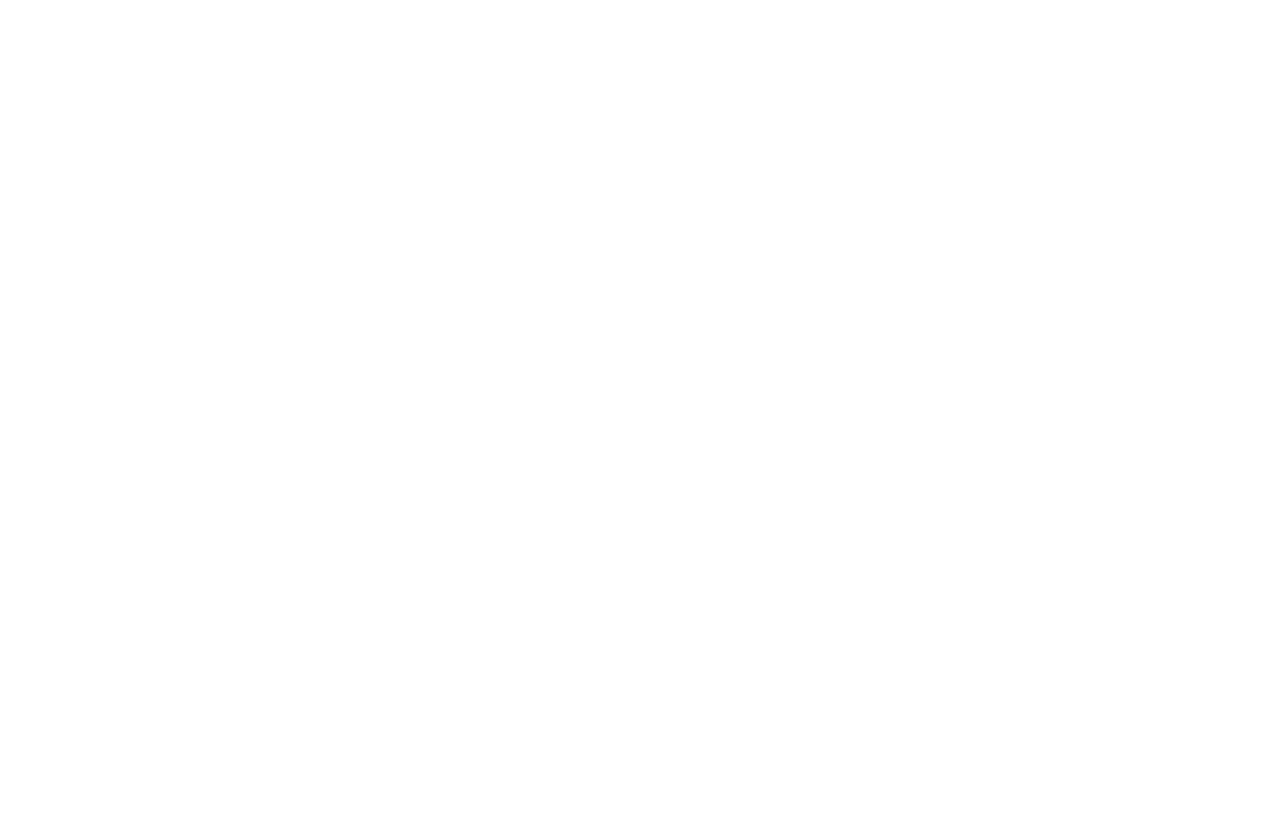
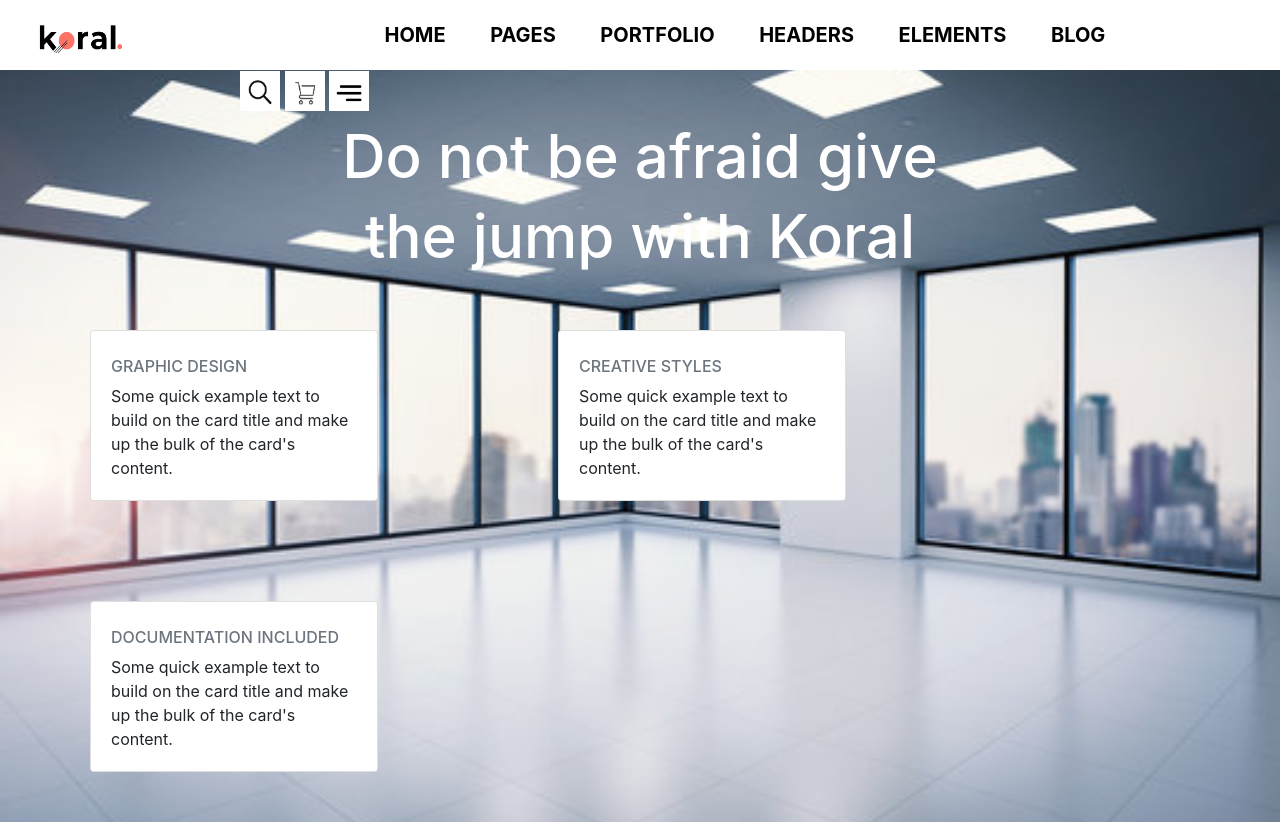
Before and after one commit to vanshika0307/fullStack-practical, a plain HTML site: page index.html in a window 1280 px wide. Before the commit the page ends 800 px from the top, so only its background shows below. Drawn offline with nearby package versions, Linux system fonts and the light colour scheme.

Commit message:
practical

```diff
--- a/index.html
+++ b/index.html
@@ -4,9 +4,133 @@
     <meta charset="UTF-8">
     <meta http-equiv="X-UA-Compatible" content="IE=edge">
     <meta name="viewport" content="width=device-width, initial-scale=1.0">
-    <title>Document</title>
+    <link rel="stylesheet" href="https://stackpath.bootstrapcdn.com/bootstrap/4.4.1/css/bootstrap.min.css" integrity="sha384-Vkoo8x4CGsO3+Hhxv8T/Q5PaXtkKtu6ug5TOeNV6gBiFeWPGFN9MuhOf23Q9Ifjh" crossorigin="anonymous">
+    <title>Full Stack Practical</title>
+    <style>
+        body{
+
+            background-image: url("360_F_155430860_Hlx6dRGMXy3d6G29eWXOY3xih3k1HswO.jpg");
+            background-size: cover;
+
+        }
+        *{
+            padding: 0;
+            margin: 0;
+            scroll-behavior: smooth;
+            box-sizing: border-box;
+        }
+        #container{
+            margin: 0px auto;
+            padding: 10px;
+        }
+
+        .section:after{
+            content: ' ';
+            display: block;
+            clear: both;
+        }
+        #content:after{
+            content: ' ';
+            display: block;
+            clear: both;
+        }
+
+        #header{
+            width: 100%;
+            height: 70px;
+            padding: 0 20px;
+            background-color: white;
+            position: fixed;
+            top: 0;
+            right: 0;
+
+        }
+
+        #header .navBar{
+            float: center;
+            list-style-type: none;
+        }
+        .navBar li{
+            display: inline-block;
+            line-height: 70px;
+
+        }
+        .navBar li a {
+            color:black;
+            font-size: 20px;
+            font-weight: bold;
+            text-decoration: none;
+            text-transform: uppercase;
+            padding:  0px 20px;
+
+
+         }
+        .navBar li a:hover {
+            color: #FF5B3C;
+            text-decoration-line: underline;
+            }
+
+        h1{
+
+            text-align: center;
+            font-size: 60px;
+            color: white;
+        }
+        .card{
+            float: left;
+            margin:50px 90px;
+            width:100px;
+        }
+
+        .card:hover{
+            background-image: linear-gradient(#FF5B3C,#FF3E56);
+        }
+    </style>
 </head>
 <body>
+    <div id="container">
+        <div id="header">
+            <ul class=navBar>
+                <img src="unnamed.png" alt="" width="120" height="30" style="margin-right: 220px;">
+                <li><a href="#">HOME</a></li>
+                <li><a href="#">PAGES</a></li>
+                <li><a href="#">PORTFOLIO</a></li>
+                <li><a href="#">HEADERS</a></li>
+                <li><a href="#">ELEMENTS</a></li>
+                <li><a href="#">BLOG</a></li>
+                <li><i class="fa fa-search" aria-hidden="true"></i></li>
+                <img src="magnifying-glass-icon-vector-search-260nw-1727624158.jpg" alt="" width="40" height="40" style="margin-left: 220px;">
+                <img src="shopping-cart-icon-vector-260nw-731433349.jpg" alt="" width="40" height="40">
+                <img src="modern-hamburger-menu-icon-for-mobile-apps-and-vector-16849182.jpg" alt="" width="40" height="40">
+            </ul>
+        </div>
+    </div>
 
+    <h1 style="margin-top: 100px;">Do not be afraid give</h1>
+    <h1> the jump with Koral</h1>
+
+    <div class="card" style="width: 18rem;">
+        <div class="card-body">
+          <h5 class="card-title"><i class="fa fa-check" aria-hidden="true"></i></h5>
+          <h6 class="card-subtitle mb-2 text-muted">GRAPHIC DESIGN</h6>
+          <p class="card-text">Some quick example text to build on the card title and make up the bulk of the card's content.</p>
+        </div>
+      </div>
+      <div class="card" style="width: 18rem;">
+        <div class="card-body">
+          <h5 class="card-title"></h5>
+          <h6 class="card-subtitle mb-2 text-muted">CREATIVE STYLES</h6>
+          <p class="card-text">Some quick example text to build on the card title and make up the bulk of the card's content.</p>
+
+        </div>
+      </div>
+      <div class="card" style="width: 18rem;">
+        <div class="card-body">
+          <h5 class="card-title"></h5>
+          <h6 class="card-subtitle mb-2 text-muted">DOCUMENTATION INCLUDED</h6>
+          <p class="card-text">Some quick example text to build on the card title and make up the bulk of the card's content.</p>
+
+        </div>
+      </div>
 </body>
 </html>
```
Also changed, not shown: 360_F_155430860_Hlx6dRGMXy3d6G29eWXOY3xih3k1HswO.jpg (added), business.jpg (added), magnifying-glass-icon-vector-search-260nw-1727624158.jpg (added), modern-hamburger-menu-icon-for-mobile-apps-and-vector-16849182.jpg (added), partnership-business-man-shaking-hands-with-effect-digital-network-link-connection-graphic-diagram-digital-global-technology-with-cityscape-background_33829-157.jpg (added), pngtree-g20-summit-simple-business-background-image_238029 (1).jpg (added), shopping-cart-icon-vector-260nw-731433349.jpg (added), unnamed.png (added).
